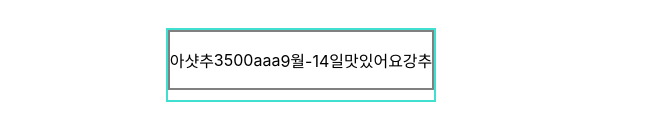
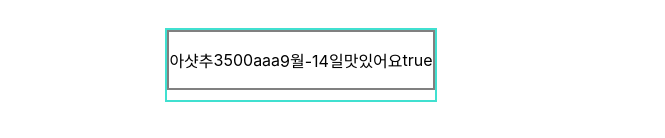
Before and after one commit to gongjuyeonhee/account-book, a React (Create React App) app: page / in a window 1280 px wide. Shown: the part 278-416 px from the top of the page, without its empty margins (0-665 px from the left). Built offline with nearby package versions, Linux system fonts and the light colour scheme.

Commit message:
reOrder 버그 수정: 클릭한 값에 대한 출력 오류 수정

```diff
--- a/src/App.js
+++ b/src/App.js
@@ -13,7 +13,7 @@ function App() {
       itemType: "aaa",
       purchaseDay: new Date(2024, 8, 14),
       memo: "맛있어요",
-      reOrder: true,
+      reOrder: "true",
     },
   ]);
 
@@ -24,7 +24,7 @@ function App() {
         name: data.name,
         price: data.price,
         itemType: data.itemType,
-        purchaseDay: data.purchaseDay,
+        purchaseDay: new Date(data.purchaseDay),
         memo: data.memo,
         reOrder: data.reOrder,
       },
--- a/src/Payments/ExpenseItem.js
+++ b/src/Payments/ExpenseItem.js
@@ -10,7 +10,7 @@ const ExpenseItem = (props) => {
       <p>{props.itemType}</p>
       <ExpenseDate date={props.purchaseDay} />
       <p>{props.memo}</p>
-      <p>{props.reOrder ? "강추" : "비추"}</p>
+      <p>{props.reOrder}</p>
     </div>
   );
 };
--- a/src/components/Forminput.js
+++ b/src/components/Forminput.js
@@ -10,7 +10,7 @@ const Forminput = ({ getForminputData }) => {
     itemType: "",
     purchaseDay: new Date(),
     memo: "",
-    reOrder: "",
+    reOrder: true,
   });
 
   const nameChangeHandler = (e) => {
@@ -23,6 +23,17 @@ const Forminput = ({ getForminputData }) => {
 
   const typeChangeHandler = (e) => {
     setItemState((prevState) => ({ ...prevState, itemType: e.target.value }));
+  };
+
+  const memoChangeHandler = (e) => {
+    setItemState((prevState) => ({ ...prevState, memo: e.target.value }));
+  };
+
+  const reOrderChangeHandler = (e) => {
+    setItemState((prevState) => ({
+      ...prevState,
+      reOrder: e.target.value,
+    }));
   };
 
   const dayChangeHandler = (e) => {
@@ -45,16 +56,8 @@ const Forminput = ({ getForminputData }) => {
       itemType: "",
       purchaseDay: new Date(),
       memo: "",
-      reOrder: "",
+      reOrder: true,
     });
-  };
-
-  const memoChangeHandler = (e) => {
-    setItemState((prevState) => ({ ...prevState, memo: e.target.value }));
-  };
-
-  const reOrderChangeHandler = (e) => {
-    setItemState((prevState) => ({ ...prevState, reOrder: e.target.value }));
   };
 
   return (
@@ -117,6 +120,7 @@ const Forminput = ({ getForminputData }) => {
           type="radio"
           name="reorder"
           value="true"
+          checked={itemState.reOrder === "true"}
           onChange={reOrderChangeHandler}
         />
         <label for="yes">yes</label>
@@ -124,6 +128,7 @@ const Forminput = ({ getForminputData }) => {
           type="radio"
           name="reorder"
           value="false"
+          checked={itemState.reOrder === "false"}
           onChange={reOrderChangeHandler}
         />
         <label for="yes">no</label>
```
